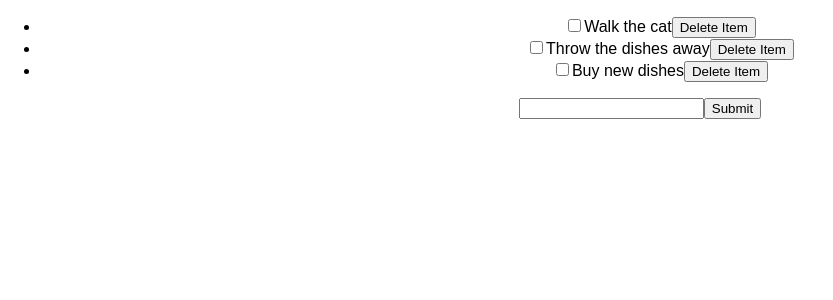
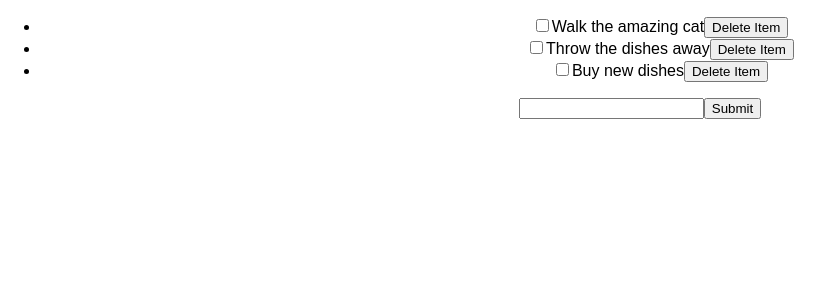
Before and after one commit to jillsta/intro-to-react, a React (Create React App) app in the folder react-to-do/: page / in a window 1280 px wide. Shown: the top 300 px of the page, without its empty margins (0-833 px from the left). Built offline with nearby package versions, Linux system fonts and the light colour scheme.

Commit message:
UPDATE: HW8 GitFix

```diff
--- a/react-to-do/src/App.js
+++ b/react-to-do/src/App.js
@@ -8,7 +8,7 @@ class App extends Component {
         super(props);
         this.state = {
           todos: [
-          { description: 'Walk the cat', isCompleted: false },
+          { description: 'Walk the amazing cat', isCompleted: false },
           { description: 'Throw the dishes away', isCompleted: false },
           { description: 'Buy new dishes', isCompleted: false }
           ],
--- a/react-to-do/src/components/ToDo.js
+++ b/react-to-do/src/components/ToDo.js
@@ -14,3 +14,4 @@ class ToDo extends Component {
 }
 
 export default ToDo;
+//comment
```
